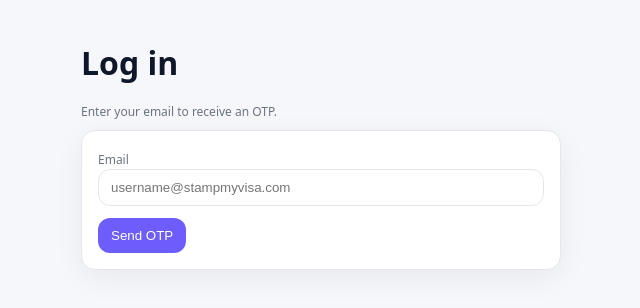
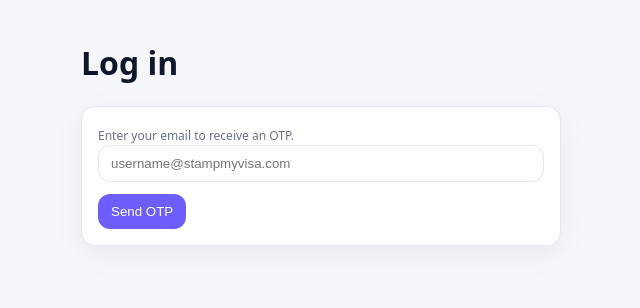
Before and after one commit to rohitvarshney-web/logistics-PWA, a Next.js app: page /login in a window 1280 px wide. Shown: the top 308 px of the page, without its empty margins (319-959 px from the left). Built offline with nearby package versions, Linux system fonts and the light colour scheme.

Commit message:
Update page.tsx

```diff
--- a/app/login/page.tsx
+++ b/app/login/page.tsx
@@ -106,11 +106,10 @@ export default function LoginPage() {
   return (
     <main className="container" style={{ maxWidth: 520 }}>
       <h1>Log in</h1>
-      <p className="label">Enter your email to receive an OTP.</p>
 
       {!otpSent ? (
         <form onSubmit={sendOtp} className="card">
-          <label className="label">Email</label>
+          <label className="label">Enter your email to receive an OTP.</label>
           <input
             className="input"
             placeholder="username@stampmyvisa.com"
```
